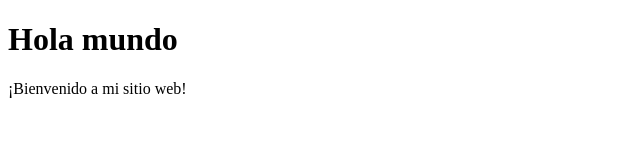
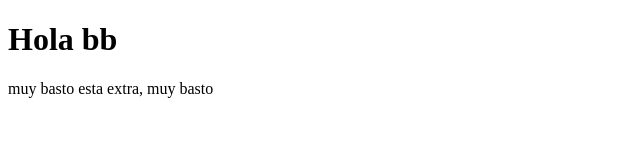
Before and after one commit to Aangeelll/extradelextra, a plain HTML site: page index.html in a window 1280 px wide. Shown: the whole page, without its empty margins (0-640 px from the left). Drawn offline with Linux system fonts and the light colour scheme.

Commit message:
Update index.html

```diff
--- a/index.html
+++ b/index.html
@@ -1,10 +1,10 @@
 <!DOCTYPE html>
 <html>
   <head>
-    <title>Hola mundo</title>
+    <title>extradelextra</title>
   </head>
   <body>
-    <h1>Hola mundo</h1>
-    <p>¡Bienvenido a mi sitio web!</p>
+    <h1>Hola bb</h1>
+    <p>muy basto esta extra, muy basto</p>
   </body>
 </html>
```
